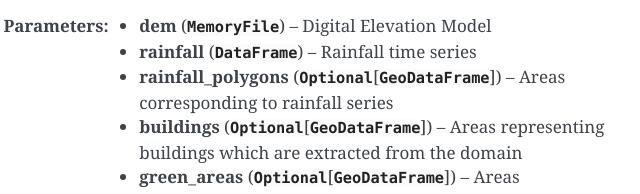
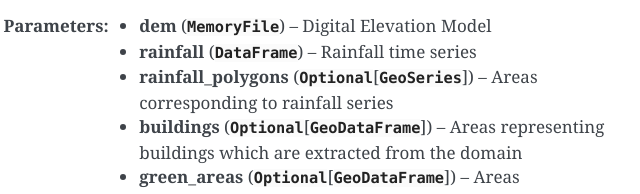
Before and after one commit to nclwater/citycat-output, a plain HTML site: page docs/index.html in a window 1280 px wide. Shown: the part 254-448 px from the top of the page, 455-1095 px from the left. Drawn offline with Linux system fonts and the light colour scheme.

Commit message:
updated docs and added workflow badge

```diff
--- a/docs/index.html
+++ b/docs/index.html
@@ -46,7 +46,7 @@
 <dd class="field-odd"><ul class="simple">
 <li><p><strong>dem</strong> (<code class="xref py py-class docutils literal notranslate"><span class="pre">MemoryFile</span></code>) – Digital Elevation Model</p></li>
 <li><p><strong>rainfall</strong> (<code class="xref py py-class docutils literal notranslate"><span class="pre">DataFrame</span></code>) – Rainfall time series</p></li>
-<li><p><strong>rainfall_polygons</strong> (<code class="xref py py-data docutils literal notranslate"><span class="pre">Optional</span></code>[<code class="xref py py-class docutils literal notranslate"><span class="pre">GeoDataFrame</span></code>]) – Areas corresponding to rainfall series</p></li>
+<li><p><strong>rainfall_polygons</strong> (<code class="xref py py-data docutils literal notranslate"><span class="pre">Optional</span></code>[<code class="xref py py-class docutils literal notranslate"><span class="pre">GeoSeries</span></code>]) – Areas corresponding to rainfall series</p></li>
 <li><p><strong>buildings</strong> (<code class="xref py py-data docutils literal notranslate"><span class="pre">Optional</span></code>[<code class="xref py py-class docutils literal notranslate"><span class="pre">GeoDataFrame</span></code>]) – Areas representing buildings which are extracted from the domain</p></li>
 <li><p><strong>green_areas</strong> (<code class="xref py py-data docutils literal notranslate"><span class="pre">Optional</span></code>[<code class="xref py py-class docutils literal notranslate"><span class="pre">GeoDataFrame</span></code>]) – Areas representing permeable land cover</p></li>
 <li><p><strong>friction</strong> (<code class="xref py py-data docutils literal notranslate"><span class="pre">Optional</span></code>[<code class="xref py py-class docutils literal notranslate"><span class="pre">GeoDataFrame</span></code>]) – Areas with custom friction coefficients</p></li>
```
Also changed, not shown: 1 other file.
